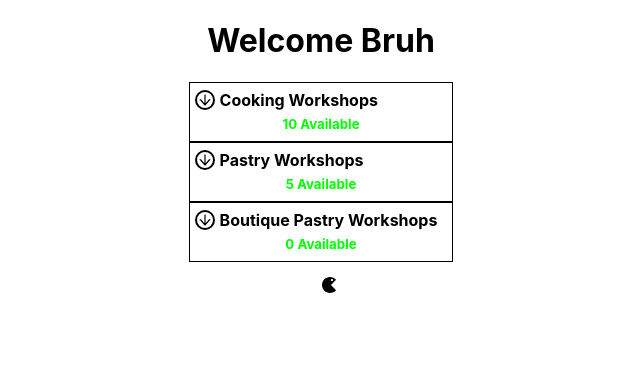
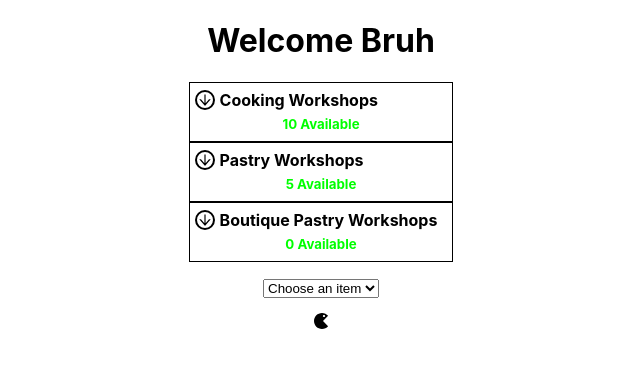
Before and after one commit to borafkazanci/JotFormInternship, a React (Create React App) app: page / in a window 1280 px wide. Shown: the top 368 px of the page, without its empty margins (319-959 px from the left). Built offline with nearby package versions, Linux system fonts and the light colour scheme.

Commit message:
Subtraction method fixed. Choosing amount is started.

```diff
--- a/src/Components/Event Box/BoxItem.css
+++ b/src/Components/Event Box/BoxItem.css
@@ -39,10 +39,13 @@ h5{
     margin-top: 0.75rem;
 }
 
+.amount-select{
+    margin-top: 15px;
+    margin-bottom: 15px;
+}
+
 .buy-btn{
     cursor: pointer;
-    margin-top: 15px;
-    position: relative;
-    left: 50%;
-    max-width: fit-content;
+    max-width: max-content;
+    display: inline;
 }
--- a/src/Components/Event Box/BoxItem.js
+++ b/src/Components/Event Box/BoxItem.js
@@ -6,36 +6,22 @@ import { useEffect, useState } from 'react';
 // item id çekme:
 // redux ?
 // by exporting useStates?
-function BoxItem({ categories }) {
+function BoxItem({ categories, buyCategoryItem }) {
     const [buyCatId, setBuyCatId] = useState(-1);
     const [buyItemId, setBuyItemId] = useState(-1);
+    const [optionList, setOptionList] = useState();
+    const [valueNum, setValueNum] = useState();
 
     useEffect(() => {
         console.log(buyCatId);
         console.log(buyItemId);
-    }, [buyCatId, buyItemId])
 
-    const buyWorkshop = () => {
-        // every click or changes on numbers,
-        // refresh the components
-        if (buyCatId !== -1) {
-            if ((buyCatId.number > 0) && (buyItemId.number > 0)) {
-                //setBuyCatId({...buyCatId, number: buyCatId.number - 1});
-                //setBuyItemId({...buyItemId, number: buyItemId.number - 1});
-
-                buyCatId.number--; // i can add item number to
-                setBuyCatId({...buyCatId});
-                buyItemId.number--; //      get category number
-                setBuyItemId({...buyItemId});
-            }
-            else{
-                alert('Stock is out!');
-            }
+        const newArr = [0];
+        for (var i = 1; i <= buyItemId.number; i++) {
+            newArr.push(i);
         }
-        else {
-            alert('Choose an item from list!');
-        }
-    }
+        setOptionList(newArr);
+    }, [buyCatId, buyItemId]);
 
     return (
         <div>
@@ -52,9 +38,27 @@ function BoxItem({ categories }) {
                     })
                 }
             </div>
+            <div className="amount-select">
+                <select name="amount" id="amount">
+                    {
+                        (buyItemId === -1) ?
+                            <option value="none">Choose an item</option> :
+                            optionList.map((i) => {
+                                return (
+                                    // not working as I intended
+                                    <option key={i} value={i} onClick={
+                                        event => setValueNum(event.target.value)}>
+                                        {i}
+                                    </option>
+                                );
+                            })
+                    }
+                </select>
+            </div>
             <div className="buy-btn">
-                <ImPacman onClick={buyWorkshop} />
+                <ImPacman onClick={() => buyCategoryItem(buyCatId.id, buyItemId.id, valueNum)} />
             </div>
+
         </div>
     );
 }
--- a/src/Components/Event Box/Category.js
+++ b/src/Components/Event Box/Category.js
@@ -8,8 +8,7 @@ function Category({ category, setBuyCatId, setBuyItemId }) {
 
     useEffect(() => {
         setShowItems(false);
-        console.log('Init Category: hello');
-    }, [setBuyCatId])
+    }, [])
 
     const passItself = (itself) => {
         setBuyCatId(category);
--- a/src/Components/Event Box/EventBox.js
+++ b/src/Components/Event Box/EventBox.js
@@ -3,24 +3,27 @@ import wsData from "../data";
 import { useEffect, useState } from "react";
 
 function EventBox() {
-    const [categories, setCategory] = useState([]);
+    const [categories, setCategories] = useState([]);
     const [items, setItems] = useState([]);
+    const [firstRun, setFirstRun] = useState();
 
     const initDatas = (type) => {
         const newSets = wsData.filter((wshop) =>
             (wshop.type).substring(0, 4) === type
         );
         (type === 'cate') ?
-            setCategory(newSets) :
+            setCategories(newSets) :
             setItems(newSets);
     };
 
     useEffect(() => {
         initDatas('cate');
         initDatas('item');
+        setFirstRun(false);
     }, []);
 
     useEffect(() => {
+        if (firstRun === false) {
             categories.forEach(cat => {
                 var count = 0;
                 items.forEach(item => {
@@ -29,10 +32,43 @@ function EventBox() {
                     }
                 });
             });
-    }, [categories, items]);
+            setFirstRun(true);
+        }
+    }, [categories, items, firstRun]);
+
+    const buyCategoryItem = (categoryID, itemID, amount) => {
+        console.log(amount);
+        if (categoryID > 0) {
+            const selectedCategory = { ...categories.find(({ id }) => id === categoryID) };
+            const newCategories = categories.filter(({ id }) => id !== categoryID);
+
+            const selectedItem = { ...(selectedCategory.items).find(({ id }) => id === itemID) };
+            const newItems = (selectedCategory.items).filter(({ id }) => id !== itemID);
+
+            if ((selectedCategory.number > 0) && (selectedItem.number > 0)) {
+                selectedCategory.number--; // can be change according to
+                selectedItem.number--;      // users choice (amount)
+
+                newItems.push(selectedItem);
+                newItems.sort((a, b) => a.id - b.id);
+                selectedCategory.items = newItems;
+
+                newCategories.push(selectedCategory);
+                newCategories.sort((a, b) => a.id - b.id);
+
+                setCategories(newCategories);
+            }
+            else {
+                alert('Stock is out!');
+            }
+        }
+        else {
+            alert('Choose an item from list!');
+        }
+    };
 
     return <div>
-        <BoxItem categories={categories}  />
+        <BoxItem categories={categories} buyCategoryItem={buyCategoryItem} />
     </div>
 }
 
```
Also changed, not shown: src/Components/data.js (+0 -47 lines). Lines whose indentation alone changed are shown as unchanged.
